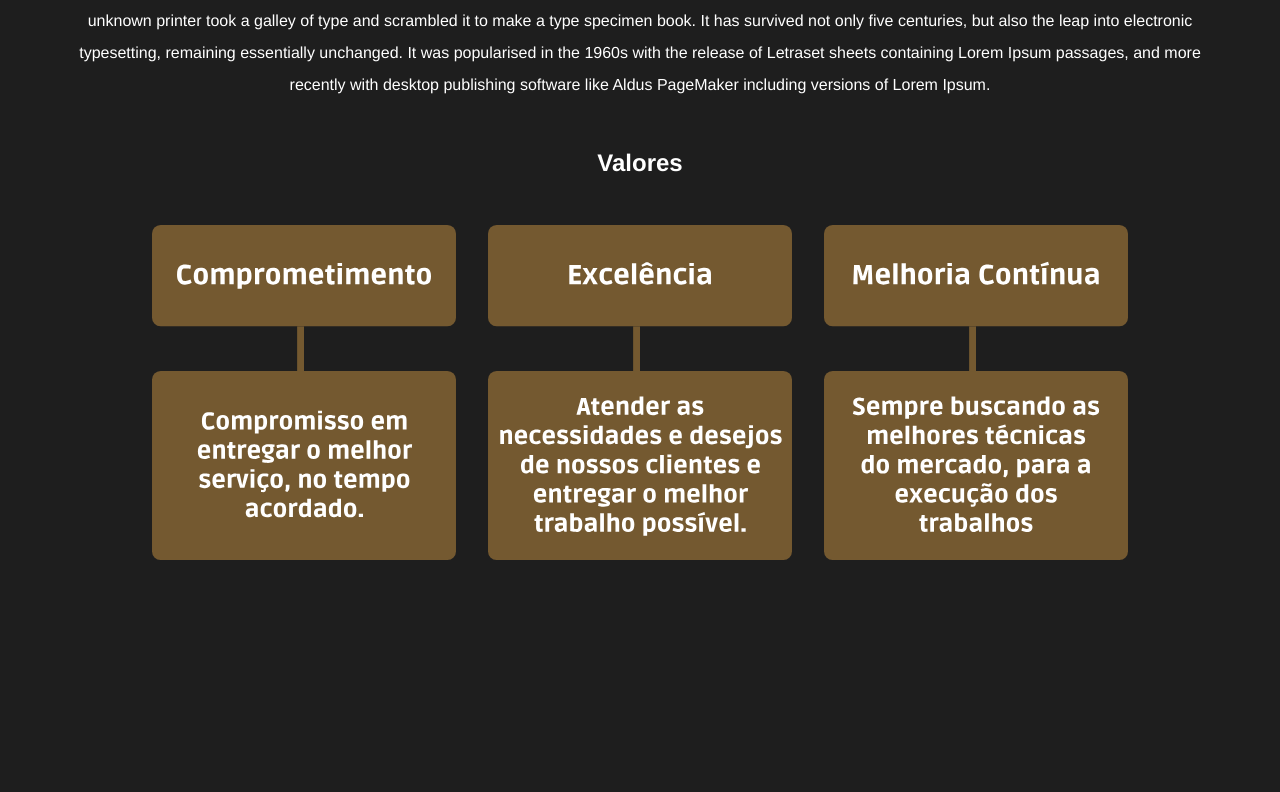
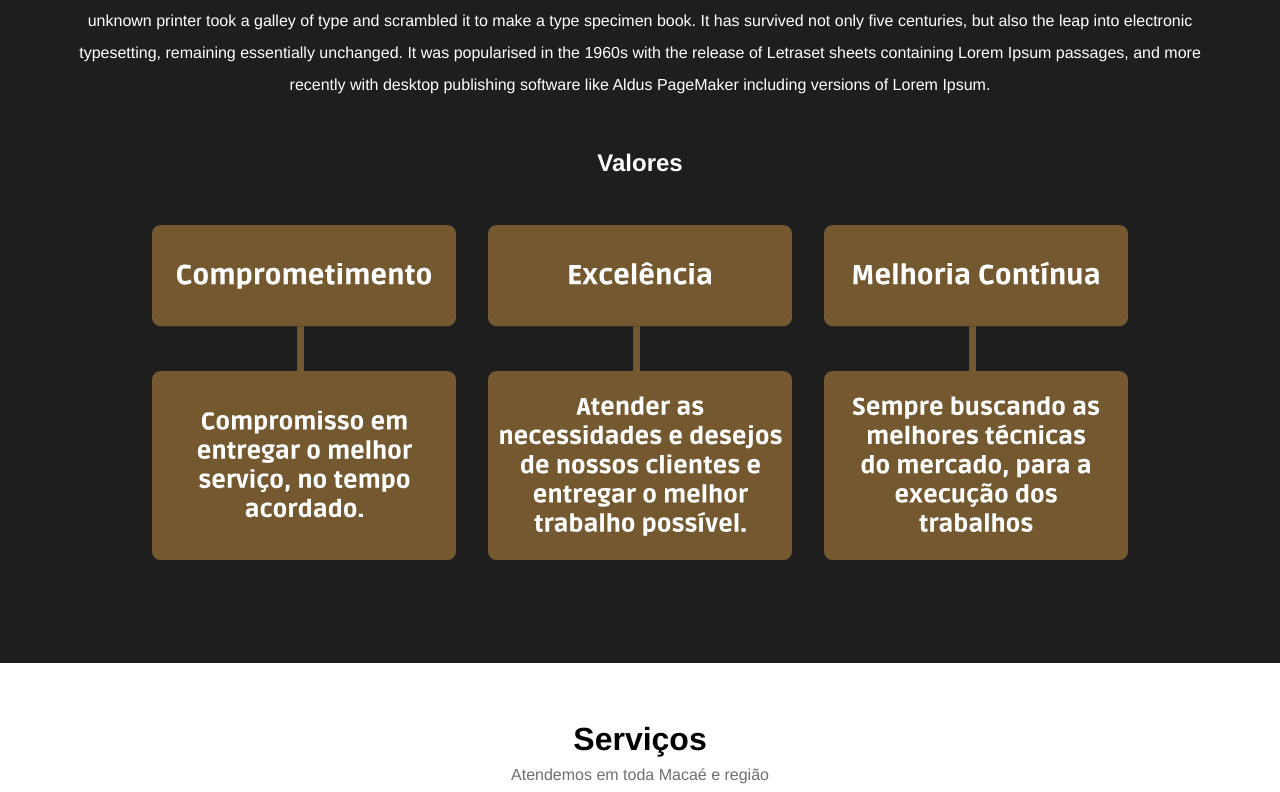
Before and after one commit to ramirezmz/carpintaria-nova-era, a React (Vite) app: page / in a window 1280 px wide. Shown: the part 638-1430 px from the top of the page. Before the commit the page ends 1301 px from the top, so only its background shows below. Built offline with nearby package versions, Linux system fonts and the light colour scheme.

Commit message:
feat: import services

```diff
--- a/src/App.tsx
+++ b/src/App.tsx
@@ -2,6 +2,7 @@ import React from 'react'
 import Banner from './components/Banner/Banner'
 import Header from './components/Header/Header'
 import About from './pages/About'
+import Services from './pages/Services'
 
 function App() {
    return (
@@ -9,6 +10,7 @@ function App() {
          <Header />
          <Banner />
          <About />
+         <Services />
       </div>
    )
 }
```
